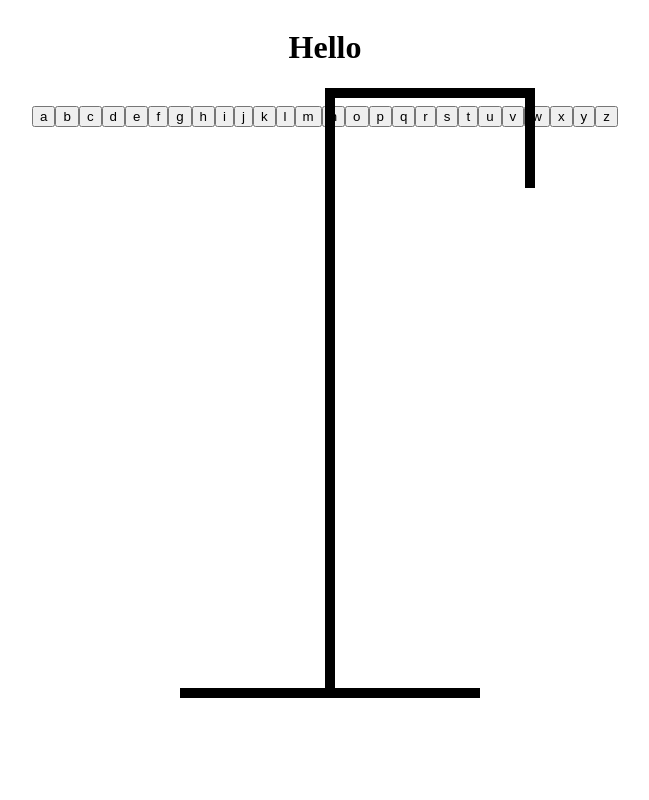
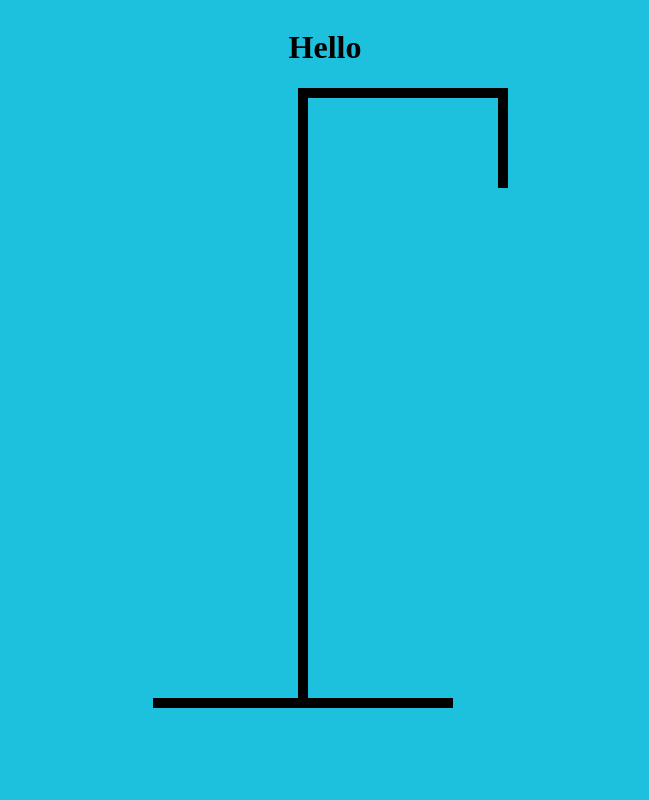
Before and after one commit to Mo-21/Hangman-Game, a React (Vite) app: page / in a window 1280 px wide. Shown: the top 800 px of the page, without its empty margins (315-964 px from the left). Built offline with nearby package versions, Linux system fonts and the light colour scheme.

Commit message:
COnnect Body Parts Using Position

```diff
--- a/src/styles/App.css
+++ b/src/styles/App.css
@@ -1,10 +1,16 @@
 html {
   height: 100vh;
+  background-color: #1ec1dd;
 }
 
-body,
+body {
+  height: 100%;
+}
+
 :root {
   height: 100%;
+  display: flex;
+  justify-content: center;
 }
 
 .main-container {
@@ -12,7 +18,7 @@ body,
   flex-direction: column;
   align-items: center;
   justify-content: center;
-  height: 100%;
+  max-width: 800px;
 }
 
 .hangman-drawing {
@@ -20,30 +26,23 @@ body,
 }
 
 .base {
-  position: absolute;
   height: 10px;
   width: 300px;
   background: black;
-  top: 600px;
-  left: -145px;
 }
 
 .column {
   width: 10px;
   height: 600px;
   background: black;
-  position: absolute;
-  top: 0;
-  left: 0;
+  margin-left: 145px;
 }
 
 .row {
   width: 200px;
   height: 10px;
   background: black;
-  position: absolute;
-  top: 0;
-  left: 0;
+  margin-left: 145px;
 }
 
 .small-column {
@@ -52,7 +51,7 @@ body,
   background: black;
   position: absolute;
   top: 0;
-  left: 200px;
+  left: 345px;
 }
 
 .head {
@@ -61,7 +60,7 @@ body,
   background: white;
   position: absolute;
   top: 100px;
-  left: 200px;
+  left: 345px;
   border: solid 10px;
   border-radius: 100%;
   transform: translateX(-30px);
@@ -73,7 +72,7 @@ body,
   background: black;
   position: absolute;
   top: 170px;
-  left: 200px;
+  left: 345px;
 }
 
 .left-arm {
@@ -82,7 +81,7 @@ body,
   background: black;
   position: absolute;
   top: 200px;
-  left: 160px;
+  left: 305px;
   transform: rotate(130deg);
 }
 
@@ -92,7 +91,7 @@ body,
   background: black;
   position: absolute;
   top: 200px;
-  left: 240px;
+  left: 385px;
   transform: rotate(-130deg);
 }
 
@@ -102,7 +101,7 @@ body,
   background: black;
   position: absolute;
   top: 355px;
-  left: 175px;
+  left: 320px;
   transform: rotate(30deg);
 }
 
@@ -112,6 +111,52 @@ body,
   background: black;
   position: absolute;
   top: 355px;
-  left: 225px;
+  left: 370px;
   transform: rotate(-30deg);
 }
+
+.letters-group {
+  margin-top: 1rem;
+  display: flex;
+  font-size: 5rem;
+  text-transform: uppercase;
+  font-family: monospace;
+}
+
+.letter {
+  margin-left: 15px;
+  border-bottom: 10px solid black;
+}
+
+.keyboard-group {
+  display: grid;
+  grid-template-columns: repeat(max(5), minmax(70px, 1fr));
+  gap: 0.4rem;
+  margin-top: 1rem;
+}
+
+.key {
+  border: 3px black solid;
+  background-color: #fb383c;
+  width: 100%;
+  aspect-ratio: 1/1;
+  font-size: 2.5rem;
+  text-transform: uppercase;
+  box-shadow: 0 0 10px rgba(0, 0, 0, 0.322);
+  cursor: pointer;
+}
+
+.key.active {
+  background-color: #fdee18;
+  color: white;
+  font-weight: 700;
+}
+
+.key.inactive {
+  opacity: 0.2;
+}
+
+.key:focus:not(:disabled),
+.key:hover:not(:disabled) {
+  background-color: #fdee18;
+}
```
